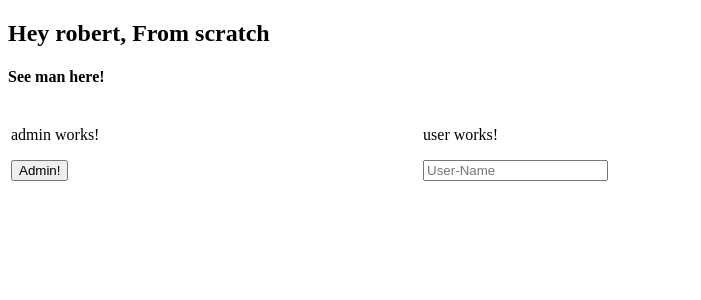
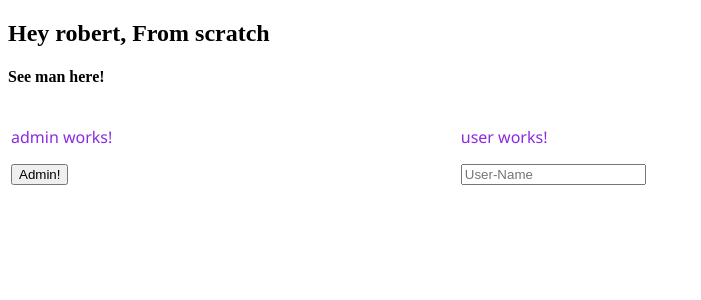
Before and after one commit to meAltf/learn_Angular, an Angular app in the folder Angular/my-first-app/: page / in a window 1280 px wide. Shown: the top 300 px of the page, without its empty margins (0-701 px from the left). Built offline with nearby package versions, Linux system fonts and the light colour scheme.

Commit message:
difference b/w global style and component stylesheet

```diff
--- a/Angular/my-first-app/src/app/components/admin/admin.css
+++ b/Angular/my-first-app/src/app/components/admin/admin.css
@@ -0,0 +1,4 @@
+.primary{
+    color: pink;
+    font-family: 'Segoe UI', Tahoma, Geneva, Verdana, sans-serif;
+}
--- a/Angular/my-first-app/src/app/components/admin/admin.html
+++ b/Angular/my-first-app/src/app/components/admin/admin.html
@@ -1,3 +1,3 @@
-<p>admin works!</p>
+<p class="secondary">admin works!</p>
 
 <button>Admin!</button>
--- a/Angular/my-first-app/src/app/components/user/user.html
+++ b/Angular/my-first-app/src/app/components/user/user.html
@@ -1,3 +1,3 @@
-<p>user works!</p>
+<p class="secondary">user works!</p>
 
 <input type="text" placeholder="User-Name">
--- a/Angular/my-first-app/src/styles.css
+++ b/Angular/my-first-app/src/styles.css
@@ -1 +1,6 @@
 /* You can add global styles to this file, and also import other style files */
+
+.secondary{
+    color: blueviolet;
+    font-family: 'Segoe UI', Tahoma, Geneva, Verdana, sans-serif;
+}
```
